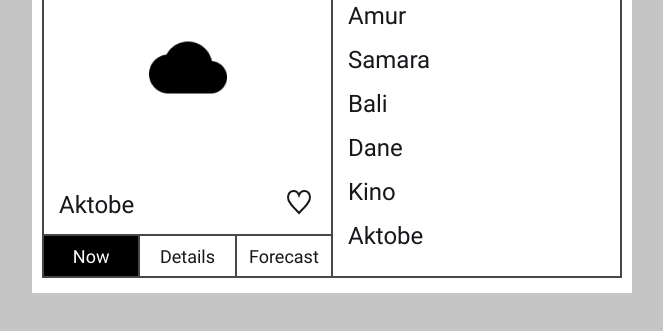
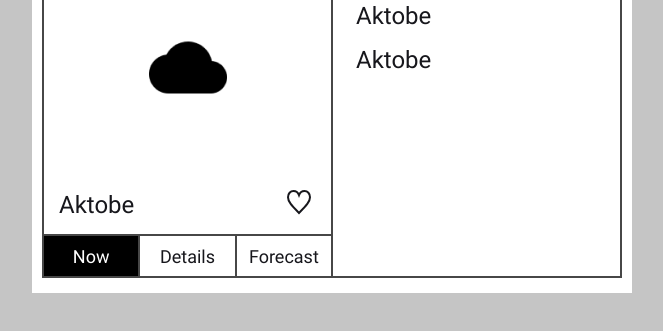
Before and after one commit to OlegKochiev/js_marafon, a website with bundled scripts: page week7/weather_UI/app/index.html in a window 1280 px wide. Both pictures are taken after a click on the button 607 px from the left and 381 px from the top of the page. Shown: the part 179-510 px from the top of the page, without its empty margins (308-971 px from the left). Built offline with nearby package versions, Linux system fonts and the light colour scheme.

Commit message:
the function of adding to favorites is almost implemented

```diff
--- a/week7/weather_UI/app/index.html
+++ b/week7/weather_UI/app/index.html
@@ -111,27 +111,7 @@
       <ul class="weather__location-list">
         <li class="weather__location-item">
           <button class="weather__location-btn" type="button">
-            Amur
-          </button>
-        </li>
-        <li class="weather__location-item">
-          <button class="weather__location-btn" type="button">
-            Samara
-          </button>
-        </li>
-        <li class="weather__location-item">
-          <button class="weather__location-btn" type="button">
-            Bali
-          </button>
-        </li>
-        <li class="weather__location-item">
-          <button class="weather__location-btn" type="button">
-            Dane
-          </button>
-        </li>
-        <li class="weather__location-item">
-          <button class="weather__location-btn" type="button">
-            Kino
+            Aktobe
           </button>
         </li>
       </ul>
--- a/week7/weather_UI/app/js/UI.js
+++ b/week7/weather_UI/app/js/UI.js
@@ -22,10 +22,11 @@ UI_ELEMETS.BTN_SEARCH.addEventListener('click', () => {
 })
 UI_ELEMETS.BTN_FAVOURITE.addEventListener('click', function () {
   this.classList.toggle(ACTIVE_CLASS.BTN_FAVOURITE);
+  let city = this.previousSibling.previousSibling.textContent;
   if (isFavourite(this)) {
-    let city = this.previousSibling.previousSibling.textContent;
-    console.log(city);
     addCityInFavourite(city)
+  } else {
+    delCityFromFavourite(city);
   }
 });
 
@@ -103,18 +104,34 @@ function renderWeatherInfo(weather) {
   document.querySelector('.detailed-info__item--sunrise').textContent = 'Sunrise: ' + (new Date(weather.sunrise * 1000)).toUTCString().slice(-12, -3);
   document.querySelector('.detailed-info__item--sunset').textContent = 'Sunset: ' + (new Date(weather.sunset * 1000)).toUTCString().slice(-12, -3);
   document.querySelector('.common-info').style.backgroundImage = `url(http://openweathermap.org/img/wn/${weather.icon}@4x.png)`;
+  document.querySelector('.common-info__favourite').classList.remove(ACTIVE_CLASS.BTN_FAVOURITE);
 }
 
-function addCityInFavourite(city) {
+function addCityInFavourite(newCity) {
+  const citys = document.querySelectorAll('.weather__location-btn');
+  for (let city of citys) {
+    if (newCity === city.textContent) {
+      return false;
+    }
+  }
   let li = document.createElement('li');
   let btn = document.createElement('button');
   li.classList.add('weather__location-item');
   btn.classList.add('weather__location-btn');
   btn.type = 'button';
-  btn.textContent = city;
+  btn.textContent = newCity;
   btn.addEventListener('click', () => {
-    getWeather(city);
+    getWeather(newCity);
   })
   li.appendChild(btn);
   document.querySelector('.weather__location-list').appendChild(li);
 }
+
+function delCityFromFavourite(oldCity) {
+  let citys = document.querySelectorAll('.weather__location-btn');
+  for (let city of citys) {
+    if (oldCity === city.textContent) {
+      city.remove();
+    }
+  }
+}
--- a/week7/weather_UI/app/scss/_weather.scss
+++ b/week7/weather_UI/app/scss/_weather.scss
@@ -204,7 +204,12 @@
   &__location-btn {
     width: 100%;
     text-align: left;
-    padding: 8px 0;
+    padding: 8px 8px;
+    transition: background-color 0.2s;
+
+    &:hover {
+      background-color: $lite-gray;
+    }
   }
 
   &__nav-btn {
```
Also changed, not shown: week7/weather_UI/app/css/style.min.css.
